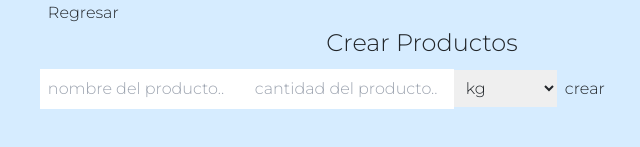
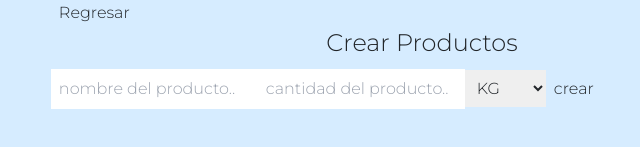
Before and after one commit to marlon7piri/inventario_barra_cliente, a React (Vite) app: page /crear in a window 1280 px wide. Shown: the part 345-492 px from the top of the page, without its empty margins (218-858 px from the left). Built offline with nearby package versions, Linux system fonts and the light colour scheme.

Commit message:
add the new things 2

```diff
--- a/src/page/CrearProducto.jsx
+++ b/src/page/CrearProducto.jsx
@@ -26,11 +26,9 @@ const CrearProducto = () => {
       cantidad: cantidadwithdecimal,
     });
 
-    console.log(newproducto)
     try {
       setLoading(true);
       const res = await axios.post(url, newproducto);
-      console.log(res);
 
       if (res.status == 200) {
         navigate("/");
@@ -122,9 +120,10 @@ const CrearProducto = () => {
           }
           className="p-2 outline-none cursor-pointer"
         >
-          <option value="kg">kg</option>
-          <option value="lb">lb</option>
-          <option value="paquete">paquete</option>
+          <option value="KG">KG</option>
+          <option value="LT">LT</option>
+          <option value="PQTE">PQTE</option>
+          <option value="UNID">UNID</option>
         </select>
 
         <input
```
